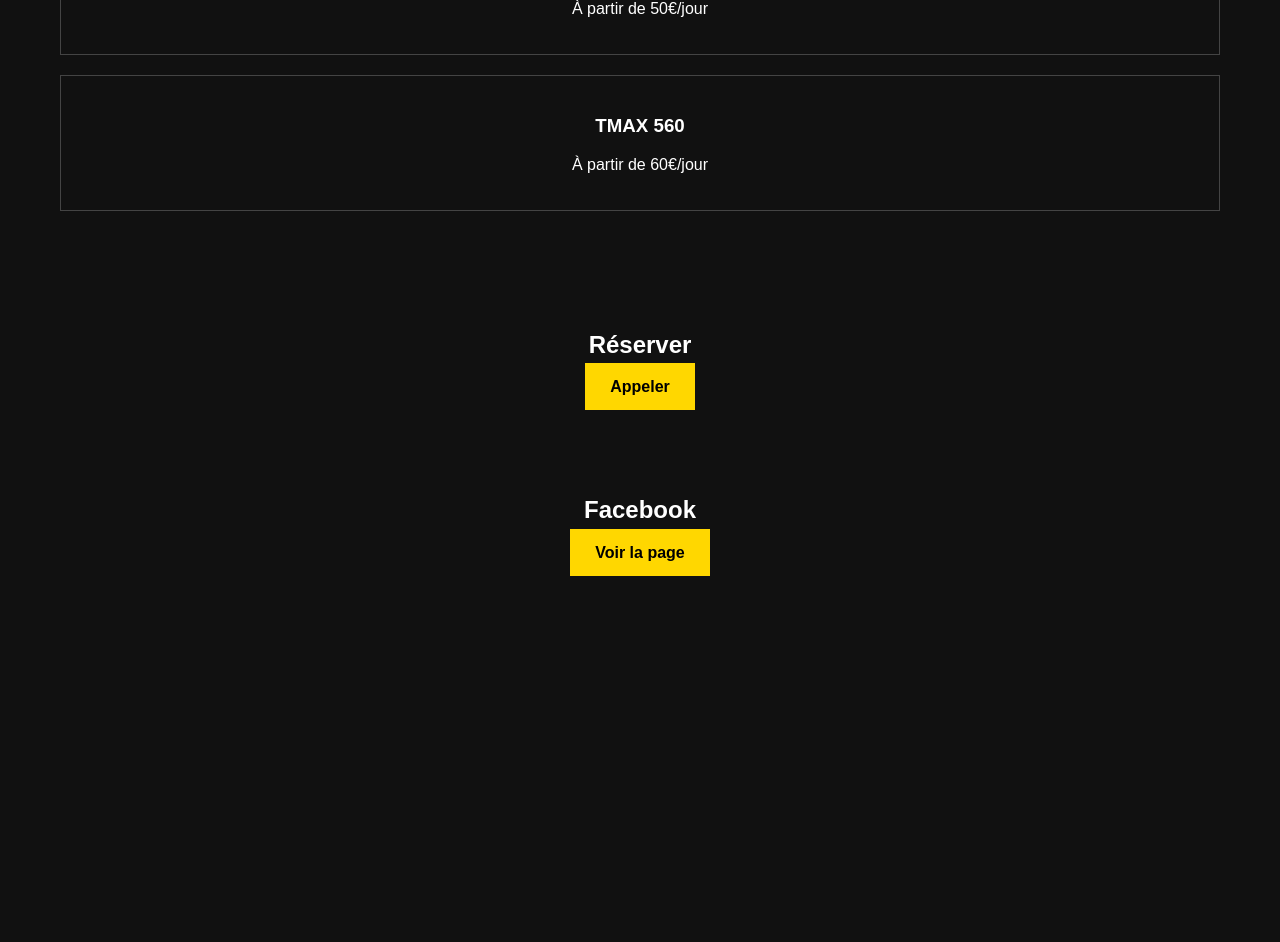
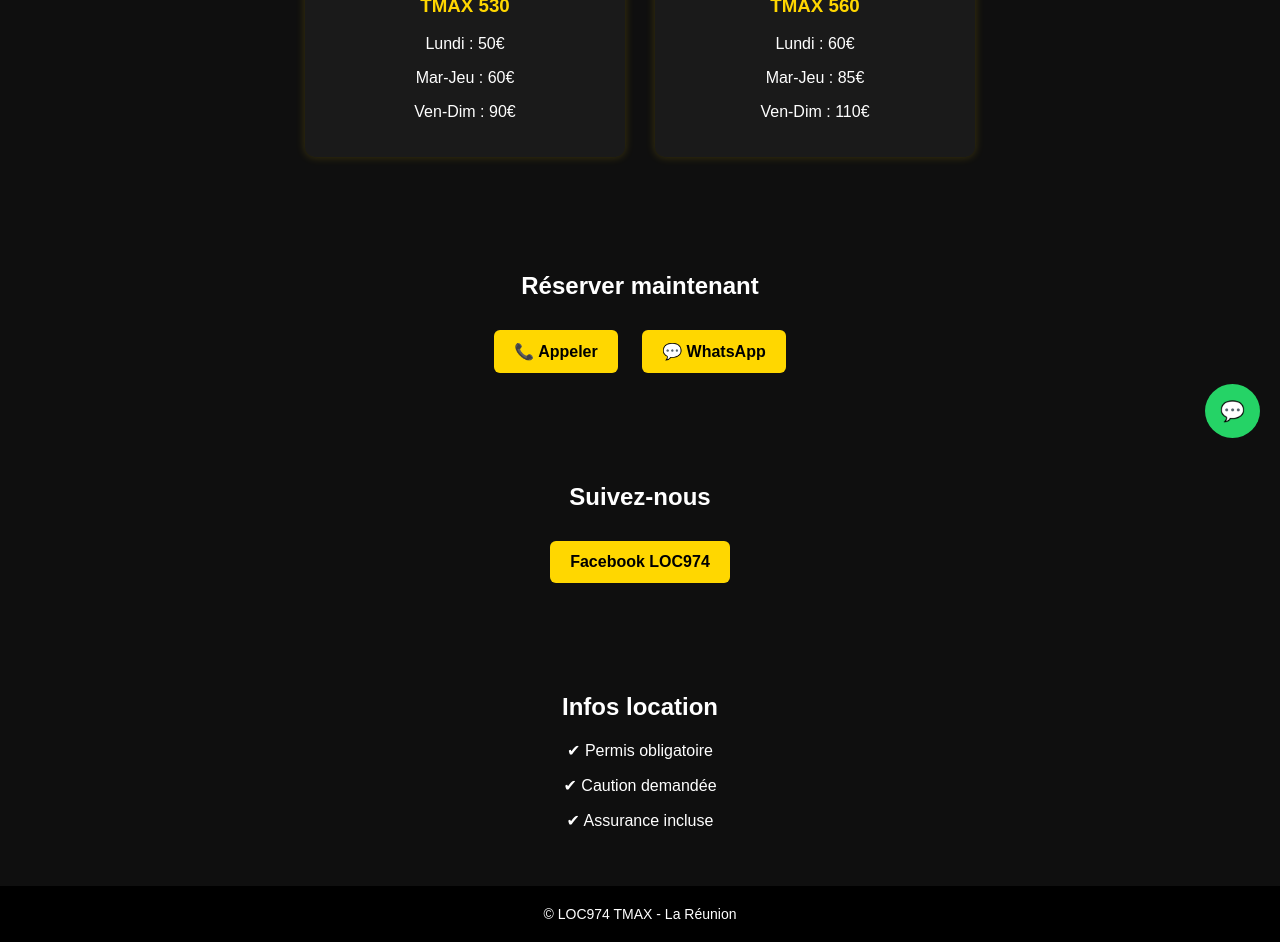
Before and after one commit to gregorydrule/site-moto, a plain HTML site: page index.html in a window 1280 px wide. Shown: the part 342-1284 px from the top of the page. Before the commit the page ends 944 px from the top, so only its background shows below. Drawn offline with Linux system fonts and the light colour scheme.

Commit message:
Update index.html

```diff
--- a/index.html
+++ b/index.html
@@ -2,35 +2,87 @@
 <html lang="fr">
 <head>
 <meta charset="UTF-8">
+<meta name="viewport" content="width=device-width, initial-scale=1.0">
 <title>LOC974 TMAX</title>
+
 <style>
 body {
-      font-family: Arial;
-      margin: 0;
-      background: #111;
-      color: white;
+  margin:0;
+  font-family: Arial, sans-serif;
+  background:#0f0f0f;
+  color:white;
 }
+
+/* HEADER */
 header {
-      background: black;
-      padding: 20px;
-      text-align: center;
+  text-align:center;
+  padding:40px 20px;
+  background:black;
 }
-    h1 { color: gold; }
+
+header h1 {
+  color:gold;
+  font-size:40px;
+  margin:0;
+}
+
+/* SECTION */
 .section {
-      padding: 40px;
-      text-align: center;
+  padding:40px 20px;
+  text-align:center;
 }
+
+/* CARDS */
+.container {
+  display:flex;
+  flex-wrap:wrap;
+  justify-content:center;
+}
+
+.card {
+  background:#1a1a1a;
+  margin:15px;
+  padding:20px;
+  border-radius:10px;
+  width:280px;
+  box-shadow:0 0 10px rgba(255,215,0,0.2);
+}
+
+.card h3 {
+  color:gold;
+}
+
+/* BUTTON */
 .btn {
-      background: gold;
-      color: black;
-      padding: 15px 25px;
-      text-decoration: none;
-      font-weight: bold;
+  display:inline-block;
+  margin:10px;
+  background:gold;
+  color:black;
+  padding:12px 20px;
+  text-decoration:none;
+  border-radius:6px;
+  font-weight:bold;
 }
-    .card {
-      border: 1px solid #444;
-      margin: 20px;
-      padding: 20px;
+
+/* WHATSAPP FLOAT */
+.whatsapp {
+  position:fixed;
+  bottom:20px;
+  right:20px;
+  background:#25D366;
+  color:white;
+  padding:15px;
+  border-radius:50%;
+  text-decoration:none;
+  font-size:20px;
+}
+
+/* FOOTER */
+footer {
+  background:black;
+  padding:20px;
+  text-align:center;
+  font-size:14px;
 }
 </style>
 </head>
@@ -42,29 +94,59 @@
   <p>Location de TMAX à La Réunion</p>
 </header>
 
+<!-- MODELES -->
 <div class="section">
   <h2>Nos scooters</h2>
 
+  <div class="container">
+
     <div class="card">
       <h3>TMAX 530</h3>
-    <p>À partir de 50€/jour</p>
+      <p>Lundi : 50€</p>
+      <p>Mar-Jeu : 60€</p>
+      <p>Ven-Dim : 90€</p>
     </div>
 
     <div class="card">
       <h3>TMAX 560</h3>
-    <p>À partir de 60€/jour</p>
+      <p>Lundi : 60€</p>
+      <p>Mar-Jeu : 85€</p>
+      <p>Ven-Dim : 110€</p>
+    </div>
+
   </div>
 </div>
 
+<!-- RESERVATION -->
 <div class="section">
-  <h2>Réserver</h2>
-  <a class="btn" href="tel:0620817424">Appeler</a>
+  <h2>Réserver maintenant</h2>
+
+  <a class="btn" href="tel:0620817424">📞 Appeler</a>
+
+  <a class="btn" href="https://wa.me/262620817424?text=Bonjour%20je%20souhaite%20réserver%20un%20TMAX">💬 WhatsApp</a>
 </div>
 
+<!-- FACEBOOK -->
 <div class="section">
-  <h2>Facebook</h2>
-  <a class="btn" href="https://facebook.com/loc974/import">Voir la page</a>
+  <h2>Suivez-nous</h2>
+
+  <a class="btn" href="https://facebook.com/loc974/import">Facebook LOC974</a>
 </div>
+
+<!-- INFOS -->
+<div class="section">
+  <h2>Infos location</h2>
+  <p>✔ Permis obligatoire</p>
+  <p>✔ Caution demandée</p>
+  <p>✔ Assurance incluse</p>
+</div>
+
+<!-- WHATSAPP FIXE -->
+<a class="whatsapp" href="https://wa.me/262620817424?text=Bonjour%20je%20veux%20louer%20un%20TMAX">💬</a>
+
+<footer>
+  © LOC974 TMAX - La Réunion
+</footer>
 
 </body>
 </html>
```
Lines whose indentation alone changed are shown as unchanged.
